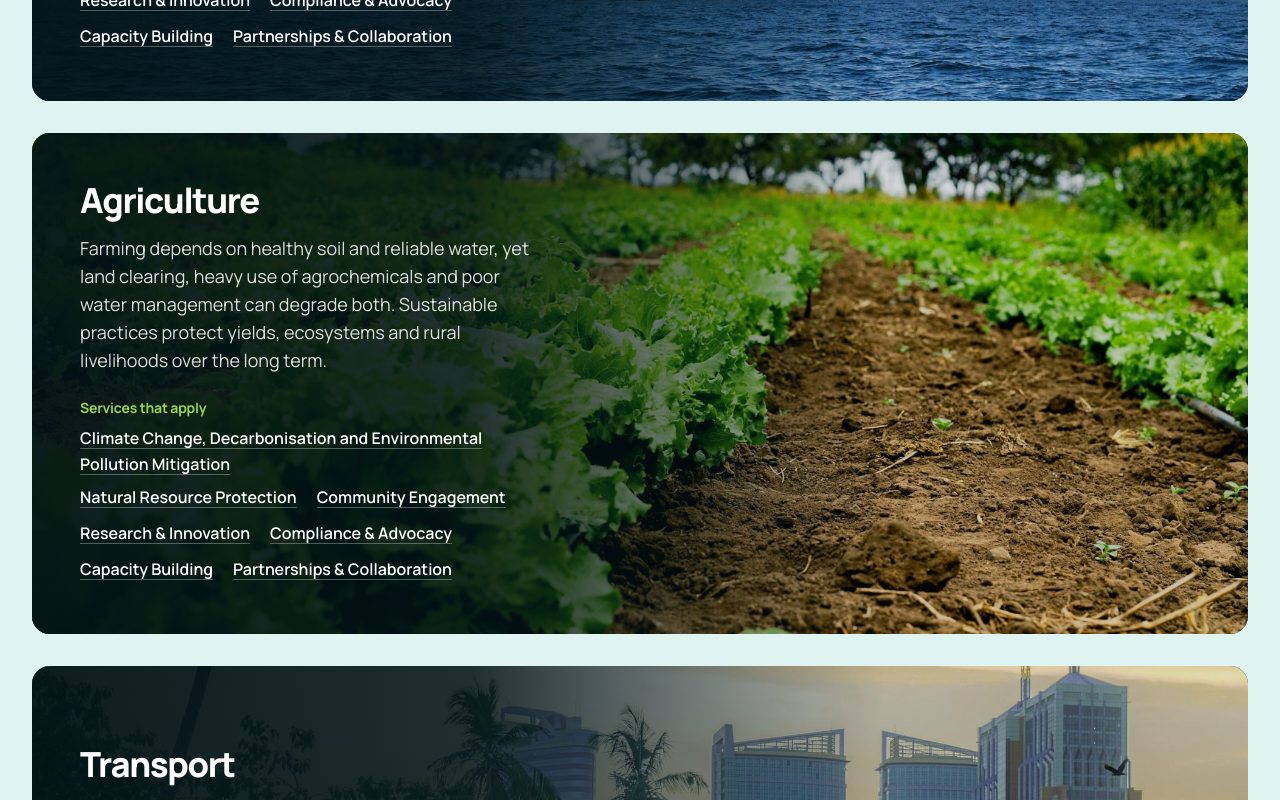
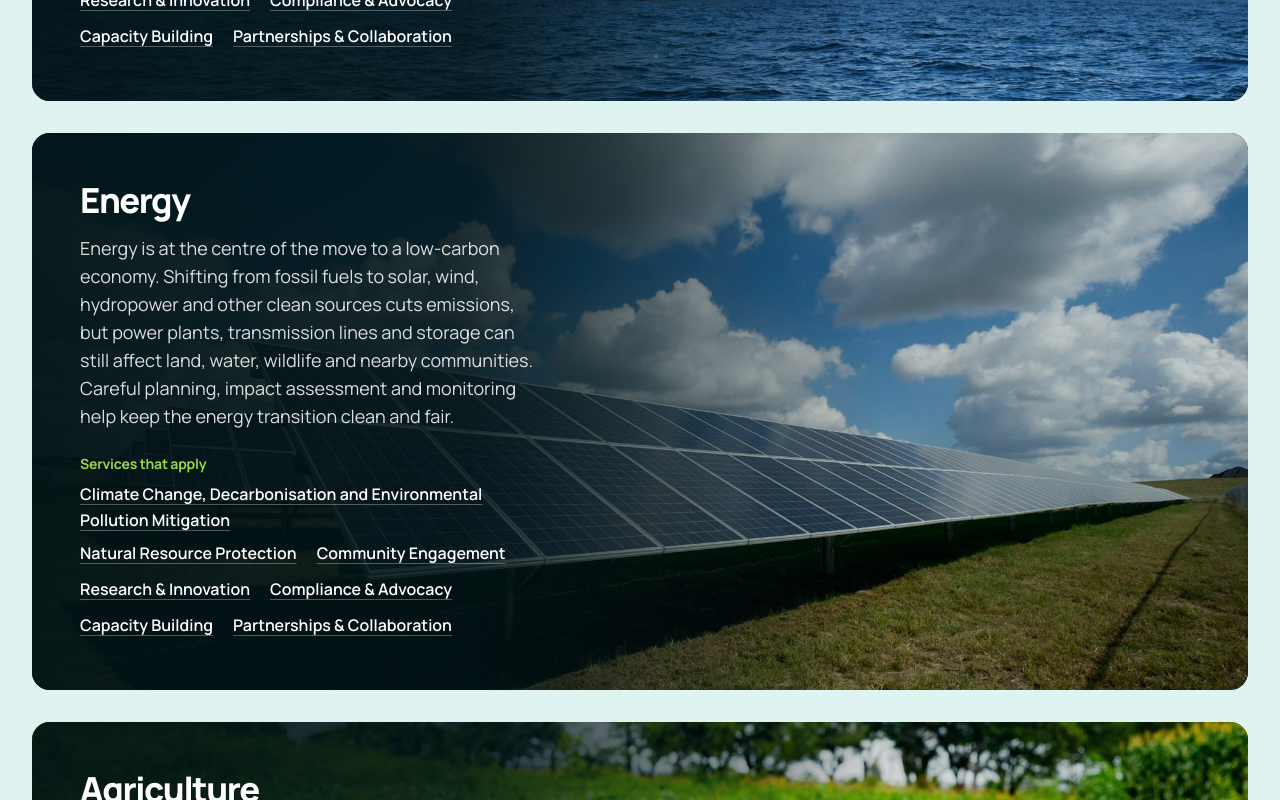
Before and after one commit to Casynino/Ecosphere, a Next.js app: page /en/sectors in a window 1280 px wide. Shown: the part 1540-2340 px from the top of the page. Built offline with nearby package versions, Linux system fonts and the light colour scheme; no server answers.

Commit message:
Add Energy sector
- Energy sector with a solar farm photo, in English and Swahili
- Linked to every service; sector lists in the text now include energy
- Five sector cards: the last spans the full width on phones and tablets

```diff
--- a/components/sections/SectorsSection.tsx
+++ b/components/sections/SectorsSection.tsx
@@ -19,7 +19,10 @@ export async function SectorsSection({ locale }: { locale: Locale }) {
     <section className="py-10 lg:py-14">
       <Container>
           <SectionHeading title={t('title')} intro={t('intro')} action={<ArrowLink href="/sectors">{t('link')}</ArrowLink>} />
-          <ul data-reveal className="sector-panes mt-5 grid grid-cols-2 gap-3 sm:mt-8 sm:gap-4 lg:flex lg:h-[26rem]">
+          <ul
+            data-reveal
+            className="sector-panes mt-5 grid grid-cols-2 gap-3 sm:mt-8 sm:gap-4 lg:flex lg:h-[26rem] max-lg:[&>li:last-child:nth-child(odd)]:col-span-2 max-lg:[&>li:last-child:nth-child(odd)>a]:aspect-[2/1]"
+          >
             {sectors.map((sector) => (
               <li key={sector.slug}>
                 <Link
@@ -39,7 +42,7 @@ export async function SectorsSection({ locale }: { locale: Locale }) {
                     aria-hidden="true"
                     className="absolute inset-0 -z-10 bg-[linear-gradient(to_top,rgb(5_42_48/0.92)_0%,rgb(5_42_48/0.3)_50%,rgb(5_42_48/0.05)_100%)]"
                   />
-                  <h3 className="whitespace-nowrap text-xl font-extrabold tracking-[-0.03em] sm:text-[1.625rem]">
+                  <h3 className="whitespace-nowrap text-xl font-extrabold tracking-[-0.03em] sm:text-[1.625rem] lg:text-[1.375rem] xl:text-[1.5rem]">
                     {sector.name[locale]}
                   </h3>
                   <p className="sector-text mt-2 hidden max-w-md leading-snug text-white/90 sm:block lg:min-w-72">
--- a/content/media.ts
+++ b/content/media.ts
@@ -22,6 +22,7 @@ import kilimanjaro from '@/public/images/stock/kilimanjaro.jpg';
 import mangroveAerial from '@/public/images/stock/mangrove-aerial.jpg';
 import offshorePlatform from '@/public/images/stock/offshore-platform.jpg';
 import openPitMine from '@/public/images/stock/open-pit-mine.jpg';
+import solarFarm from '@/public/images/stock/solar-farm.jpg';
 import plantingSeedling from '@/public/images/stock/planting-seedling.jpg';
 import rainforestMist from '@/public/images/stock/rainforest-mist.jpg';
 import riverAerial from '@/public/images/stock/river-aerial.jpg';
@@ -241,6 +242,14 @@ export const stock = {
       sw: 'Mgodi wa wazi wenye kuta za ngazi na dimbwi la maji, vilima vikionekana kwa mbali',
     },
   },
+  solarFarm: {
+    src: solarFarm,
+    shape: 'landscape',
+    alt: {
+      en: 'Rows of solar panels in a grassy field under a blue sky with white clouds',
+      sw: 'Safu za paneli za sola katika uwanja wa nyasi chini ya anga la buluu lenye mawingu meupe',
+    },
+  },
   offshorePlatform: {
     src: offshorePlatform,
     shape: 'landscape',
--- a/content/sectors.ts
+++ b/content/sectors.ts
@@ -39,6 +39,19 @@ export const sectors: Sector[] = [
     },
   },
   {
+    slug: 'energy',
+    image: stock.solarFarm,
+    name: { en: 'Energy', sw: 'Nishati' },
+    short: {
+      en: 'Energy transition: cleaner power with less harm to land and people.',
+      sw: 'Mpito wa nishati: umeme safi wenye madhara madogo kwa ardhi na watu.',
+    },
+    challenge: {
+      en: 'Energy is at the centre of the move to a low-carbon economy. Shifting from fossil fuels to solar, wind, hydropower and other clean sources cuts emissions, but power plants, transmission lines and storage can still affect land, water, wildlife and nearby communities. Careful planning, impact assessment and monitoring help keep the energy transition clean and fair.',
+      sw: 'Nishati ni kiini cha mpito kuelekea uchumi wenye uzalishaji mdogo wa kaboni. Kuhama kutoka nishati ya mafuta kwenda nishati ya jua, upepo, maji na vyanzo vingine safi hupunguza uzalishaji wa gesijoto, lakini mitambo ya umeme, njia za kusafirisha umeme na hifadhi ya nishati bado vinaweza kuathiri ardhi, maji, wanyamapori na jamii jirani. Mipango makini, tathmini ya athari kwa mazingira na ufuatiliaji husaidia mpito wa nishati kuwa safi na wa haki.',
+    },
+  },
+  {
     slug: 'agriculture',
     image: stock.cropRows,
     name: { en: 'Agriculture', sw: 'Kilimo' },
--- a/content/services.ts
+++ b/content/services.ts
@@ -21,7 +21,7 @@ export type Service = {
   sectors: SectorSlug[];
 };
 
-const allSectors: SectorSlug[] = ['mining', 'oil-gas', 'agriculture', 'transport'];
+const allSectors: SectorSlug[] = ['mining', 'oil-gas', 'energy', 'agriculture', 'transport'];
 
 export const services: Service[] = [
   {
@@ -39,8 +39,8 @@ export const services: Service[] = [
       sw: 'Kuendeleza kaboni sifuri, mpito kuelekea nishati safi, upunguzaji wa uzalishaji wa gesijoto na udhibiti wa uchafuzi wa mazingira kupitia mikakati jumuishi ya tabianchi na nishati yenye malengo yanayopimika ya muda mfupi, wa kati na mrefu.',
     },
     intro: {
-      en: 'We help organisations in mining, oil and gas, agriculture and transportation plan and act on climate change: cutting greenhouse gas emissions, moving to clean energy and controlling pollution, with goals they can measure.',
-      sw: 'Tunazisaidia taasisi katika sekta za madini, mafuta na gesi, kilimo na uchukuzi kupanga na kuchukua hatua kuhusu mabadiliko ya tabianchi: kupunguza uzalishaji wa gesijoto, kuhamia nishati safi na kudhibiti uchafuzi, kwa malengo yanayoweza kupimwa.',
+      en: 'We help organisations in mining, oil and gas, energy, agriculture and transportation plan and act on climate change: cutting greenhouse gas emissions, moving to clean energy and controlling pollution, with goals they can measure.',
+      sw: 'Tunazisaidia taasisi katika sekta za madini, mafuta na gesi, nishati, kilimo na uchukuzi kupanga na kuchukua hatua kuhusu mabadiliko ya tabianchi: kupunguza uzalishaji wa gesijoto, kuhamia nishati safi na kudhibiti uchafuzi, kwa malengo yanayoweza kupimwa.',
     },
     included: null,
     sectors: allSectors,
@@ -59,7 +59,7 @@ export const services: Service[] = [
       sw: 'Tunahimiza uvunaji na matumizi ya maliasili kwa uwajibikaji, tukizisaidia taasisi kuweka uwiano kati ya shughuli za sasa na uendelevu wa muda mrefu wa mazingira na uchumi.',
     },
     included: null,
-    sectors: ['mining', 'oil-gas', 'agriculture'],
+    sectors: ['mining', 'oil-gas', 'energy', 'agriculture'],
   },
   {
     slug: 'community-engagement',
@@ -75,7 +75,7 @@ export const services: Service[] = [
       sw: 'Tunaendesha programu za uelewa wa mazingira na kuunga mkono mipango inayoboresha upatikanaji wa huduma za afya, elimu na njia endelevu za kujipatia kipato kwa jamii zinazozunguka mradi.',
     },
     included: null,
-    sectors: ['mining', 'oil-gas', 'agriculture'],
+    sectors: ['mining', 'oil-gas', 'energy', 'agriculture'],
   },
   {
     slug: 'research-innovation',
--- a/content/types.ts
+++ b/content/types.ts
@@ -3,4 +3,4 @@ export type Locale = 'en' | 'sw';
 /** A piece of content written in every language the site supports. */
 export type Localized<T = string> = Record<Locale, T>;
 
-export type SectorSlug = 'mining' | 'oil-gas' | 'agriculture' | 'transport';
+export type SectorSlug = 'mining' | 'oil-gas' | 'energy' | 'agriculture' | 'transport';
--- a/messages/en.json
+++ b/messages/en.json
@@ -67,7 +67,7 @@
     },
     "sectors": {
       "title": "Sectors we support",
-      "intro": "Mining, oil and gas, agriculture and transport, alongside government bodies, NGOs and international partners.",
+      "intro": "Mining, oil and gas, energy, agriculture and transport, alongside government bodies, NGOs and international partners.",
       "link": "All sectors"
     },
     "how": {
@@ -125,7 +125,7 @@
     "metaTitle": "Environmental consulting services in Tanzania",
     "metaDescription": "Environmental consulting services from Ecosphere Solutions in Tanzania: climate change and decarbonisation, natural resource protection, community engagement, research, environmental compliance, capacity building and partnerships.",
     "title": "Environmental consulting services in Tanzania",
-    "intro": "Ecosphere Solutions supports projects in mining, oil and gas, agriculture and transport with seven connected service areas, from climate change and decarbonisation to regulatory compliance.",
+    "intro": "Ecosphere Solutions supports projects in mining, oil and gas, energy, agriculture and transport with seven connected service areas, from climate change and decarbonisation to regulatory compliance.",
     "includedTitle": "What's included",
     "includedPlaceholder": "Placeholder {number}: an activity or deliverable for this service, to be supplied.",
     "sectorsTitle": "Relevant sectors",
@@ -137,7 +137,7 @@
   },
   "sectors": {
     "metaTitle": "Sectors we support",
-    "metaDescription": "Environmental consultancy for mining, oil and gas, agriculture and transport in Tanzania: the typical environmental challenges in each sector and the Ecosphere Solutions services that apply.",
+    "metaDescription": "Environmental consultancy for mining, oil and gas, energy, agriculture and transport in Tanzania: the typical environmental challenges in each sector and the Ecosphere Solutions services that apply.",
     "title": "Sectors we support",
     "intro": "Every industry affects the environment in its own way. Here are the sectors we focus on, the challenges they typically face and the services that apply.",
     "challengeTitle": "The environmental challenge",
--- a/messages/sw.json
+++ b/messages/sw.json
@@ -67,7 +67,7 @@
     },
     "sectors": {
       "title": "Sekta tunazozihudumia",
-      "intro": "Madini, mafuta na gesi, kilimo na uchukuzi, pamoja na taasisi za serikali, mashirika yasiyo ya kiserikali na wadau wa kimataifa.",
+      "intro": "Madini, mafuta na gesi, nishati, kilimo na uchukuzi, pamoja na taasisi za serikali, mashirika yasiyo ya kiserikali na wadau wa kimataifa.",
       "link": "Sekta zote"
     },
     "how": {
@@ -125,7 +125,7 @@
     "metaTitle": "Huduma za ushauri wa mazingira Tanzania",
     "metaDescription": "Huduma za ushauri wa mazingira za Ecosphere Solutions nchini Tanzania: mabadiliko ya tabianchi na uondoaji wa kaboni, ulinzi wa maliasili, ushirikishwaji wa jamii, utafiti, uzingatiaji wa sheria za mazingira, kujenga uwezo na ubia.",
     "title": "Huduma za ushauri wa mazingira Tanzania",
-    "intro": "Ecosphere Solutions inasaidia miradi ya madini, mafuta na gesi, kilimo na uchukuzi kupitia maeneo saba ya huduma yanayoshirikiana, kuanzia mabadiliko ya tabianchi na uondoaji wa kaboni hadi uzingatiaji wa sheria na kanuni.",
+    "intro": "Ecosphere Solutions inasaidia miradi ya madini, mafuta na gesi, nishati, kilimo na uchukuzi kupitia maeneo saba ya huduma yanayoshirikiana, kuanzia mabadiliko ya tabianchi na uondoaji wa kaboni hadi uzingatiaji wa sheria na kanuni.",
     "includedTitle": "Kinachojumuishwa",
     "includedPlaceholder": "Maudhui ya muda {number}: shughuli au matokeo ya huduma hii, yataongezwa.",
     "sectorsTitle": "Sekta husika",
@@ -137,7 +137,7 @@
   },
   "sectors": {
     "metaTitle": "Sekta tunazozihudumia",
-    "metaDescription": "Ushauri wa mazingira kwa sekta za madini, mafuta na gesi, kilimo na uchukuzi nchini Tanzania: changamoto za kimazingira za kila sekta na huduma za Ecosphere Solutions zinazohusika.",
+    "metaDescription": "Ushauri wa mazingira kwa sekta za madini, mafuta na gesi, nishati, kilimo na uchukuzi nchini Tanzania: changamoto za kimazingira za kila sekta na huduma za Ecosphere Solutions zinazohusika.",
     "title": "Sekta tunazozihudumia",
     "intro": "Kila sekta huathiri mazingira kwa namna yake. Hizi ni sekta tunazozilenga, changamoto zinazozikabili mara nyingi na huduma zinazohusika.",
     "challengeTitle": "Changamoto ya kimazingira",
```
Also changed, not shown: public/images/stock/solar-farm.jpg (added), 1 other file (tests, documents, lock files or other folders).
